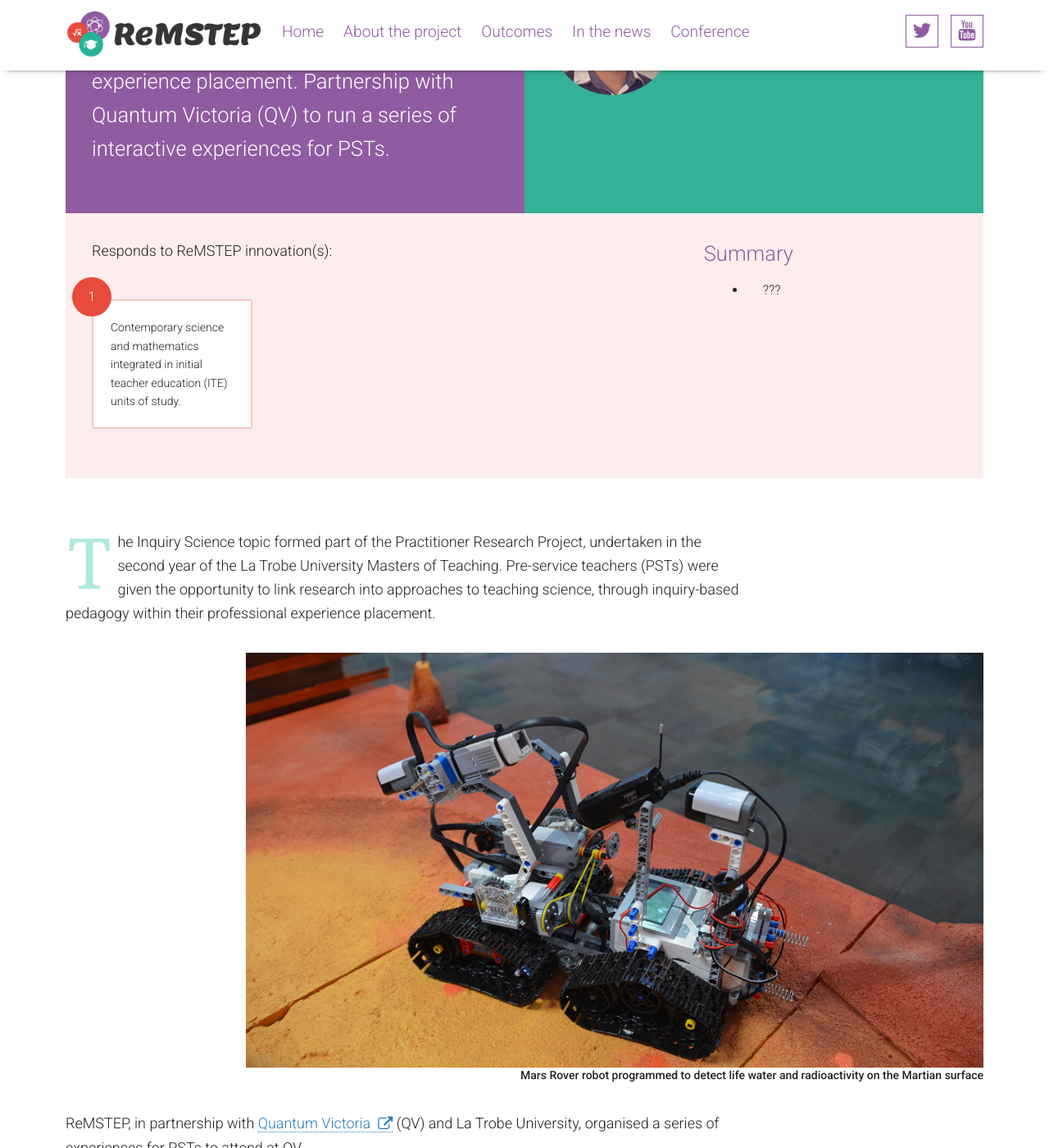
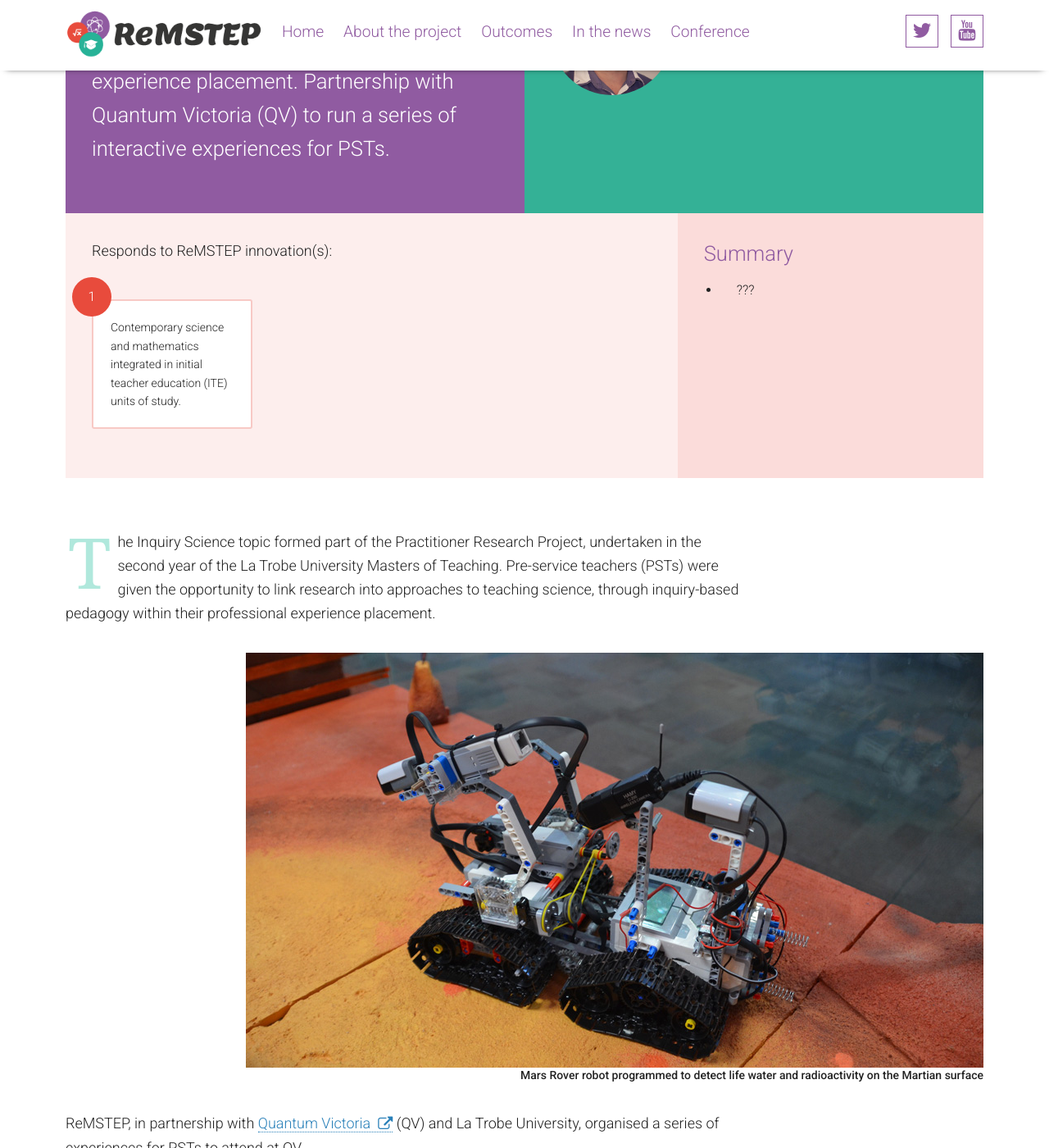
Before and after one commit to ReMSTEP/ReMSTEP-2017-v2, a Jekyll site: the page built from outcomes/inquiry-science/index.html, in a window 1280 px wide and 1400 px high, scrolled down 916 px. Shown: the whole window at 82% size. Built offline with Jekyll 4.4.1, drawn with Linux system fonts in a browser that asks for light colours; nearby versions of some CDN libraries.

Commit message:
summary background

```diff
--- a/_sass/components/_overview.scss
+++ b/_sass/components/_overview.scss
@@ -53,10 +53,14 @@
     }
 }
 .key-points {
+    background: #FBDCDA;
     width: 100%;
     h2 {
         font-size: 1.6em;
         margin: 0;
+    }
+    ul {
+        margin-left: 0;
     }
 }
 @media only screen and (min-width: em(600)) {
```
